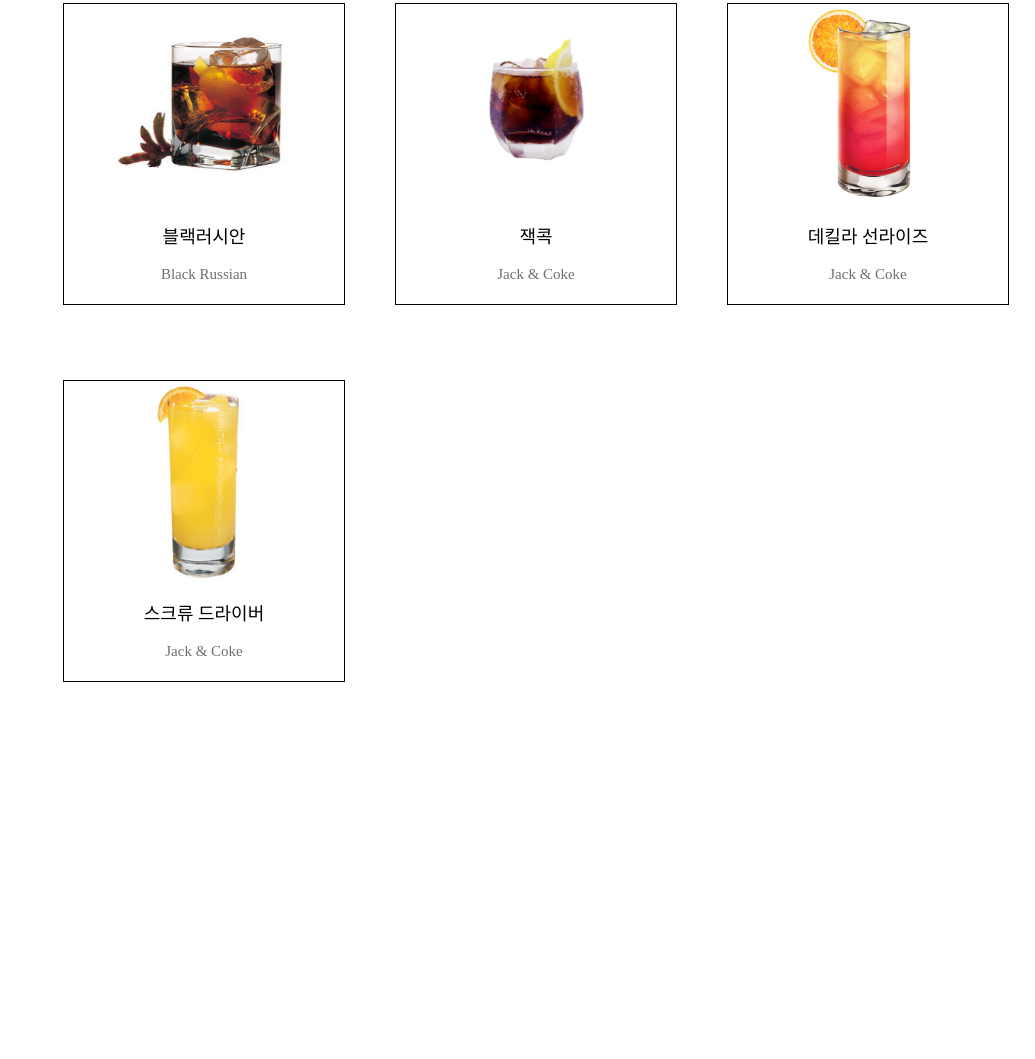
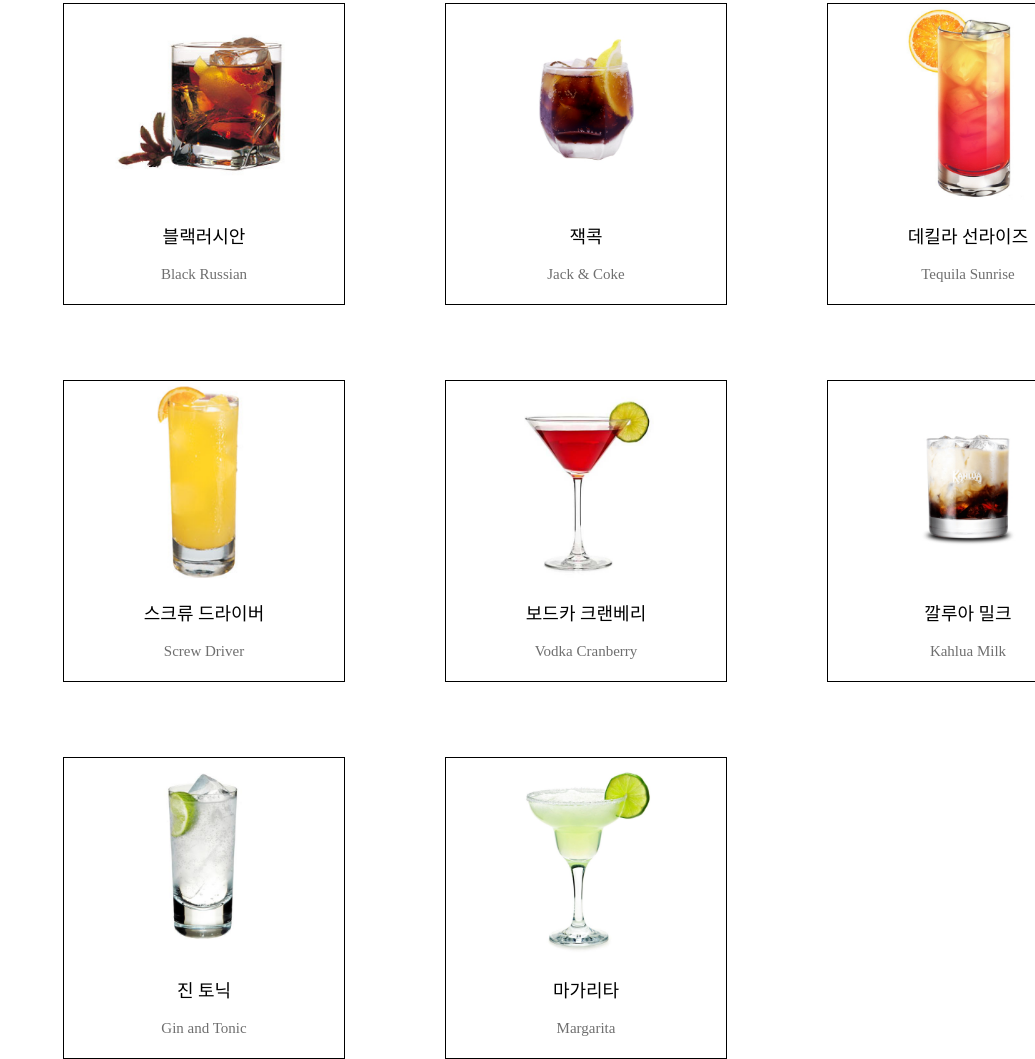
Before and after one commit to tigerlcw/Mutsa-Hackathon, a plain HTML site: page index.html in a window 1280 px wide. Shown: the part 813-1872 px from the top of the page, without its empty margins (245-1280 px from the left). Before the commit the page ends 1495 px from the top, so only its background shows below. Drawn offline with Linux system fonts and the light colour scheme; a web font is replaced by a local one.

Commit message:
card view 3차 완성

```diff
--- a/index.css
+++ b/index.css
@@ -116,10 +116,11 @@
 
     /* 칵테일 Card View */
     .cardBox {
-        position: relative;
+        float: left;
+        position:relative !important;
         border: 1px solid rgb(0, 0, 0);
         margin-bottom: 75px;
-        margin-right: 50px;
+        margin-right: 100px;
       }
 
       .thumbnail {
--- a/index.html
+++ b/index.html
@@ -41,7 +41,6 @@
     <!-- 칵테일 카드 View List -->
     <section>
         <div class="cardBox" style="
-            float: left;
             width: 280px;
             height: 300px;
             left: 300px;
@@ -55,7 +54,6 @@
               </section>
           </div>
           <div class="cardBox" style="
-            float: left;
             width: 280px;
             height: 300px;
             left: 300px;
@@ -69,7 +67,6 @@
               </section>
           </div>
           <div class="cardBox"  style="
-            float: left;
             width: 280px;
             height: 300px;
             left: 300px;
@@ -79,12 +76,11 @@
               <p>데킬라 선라이즈</p>
             </section>
             <section class="titleEng">
-                <p>Jack & Coke</p>
+                <p>Tequila Sunrise</p>
               </section>
           </div>
 
           <div class="cardBox"  style="
-            float: left;
             width: 280px;
             height: 300px;
             left: 300px;
@@ -94,9 +90,61 @@
               <p>스크류 드라이버</p>
             </section>
             <section class="titleEng">
-                <p>Jack & Coke</p>
+                <p>Screw Driver</p>
               </section>
           </div>
+            <div class="cardBox"  style="
+            width: 280px;
+            height: 300px;
+            left: 300px;
+            top: 808px;">
+            <img class="thumbnail" src="img/alcohol/vc.png"/>
+            <section class="titleKr">
+                <p>보드카 크랜베리</p>
+            </section>
+            <section class="titleEng">
+                <p>Vodka Cranberry</p>
+                </section>
+            </div>
+            <div class="cardBox"  style="
+            width: 280px;
+            height: 300px;
+            left: 300px;
+            top: 808px;">
+            <img class="thumbnail" src="img/alcohol/km.png"/>
+            <section class="titleKr">
+            <p>깔루아 밀크</p>
+            </section>
+            <section class="titleEng">
+                <p>Kahlua Milk</p>
+            </section>
+        </div>
+            <div class="cardBox"  style="
+            width: 280px;
+            height: 300px;
+            left: 300px;
+            top: 808px;">
+            <img class="thumbnail" src="img/alcohol/gt.png"/>
+            <section class="titleKr">
+                <p>진 토닉</p>
+            </section>
+            <section class="titleEng">
+                <p>Gin and Tonic</p>
+                </section>
+            </div>
+            <div class="cardBox"  style="
+            width: 280px;
+            height: 300px;
+            left: 300px;
+            top: 808px;">
+            <img class="thumbnail" src="img/alcohol/mg.png"/>
+            <section class="titleKr">
+            <p>마가리타</p>
+            </section>
+            <section class="titleEng">
+                <p>Margarita</p>
+            </section>
+        </div>
     </section>
 
     <!-- 더 알아보기 버튼 -->
```
Also changed, not shown: img/alcohol/gt.png (added), img/alcohol/km.png (added), img/alcohol/mg.png (added), img/alcohol/vc.png (added).
